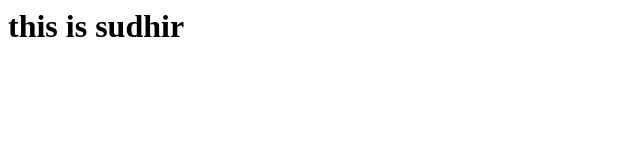
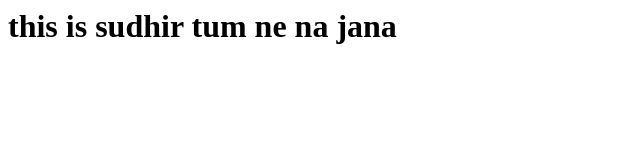
Before and after one commit to sudhirchaudhary08/test, a plain HTML site: page index.html in a window 1280 px wide. Shown: the whole page, without its empty margins (0-640 px from the left). Drawn offline with Linux system fonts and the light colour scheme.

Commit message:
Update index.html

```diff
--- a/index.html
+++ b/index.html
@@ -1 +1 @@
-<h1>  this is sudhir </h1>
+<h1>  this is sudhir tum ne na jana  </h1>
```
